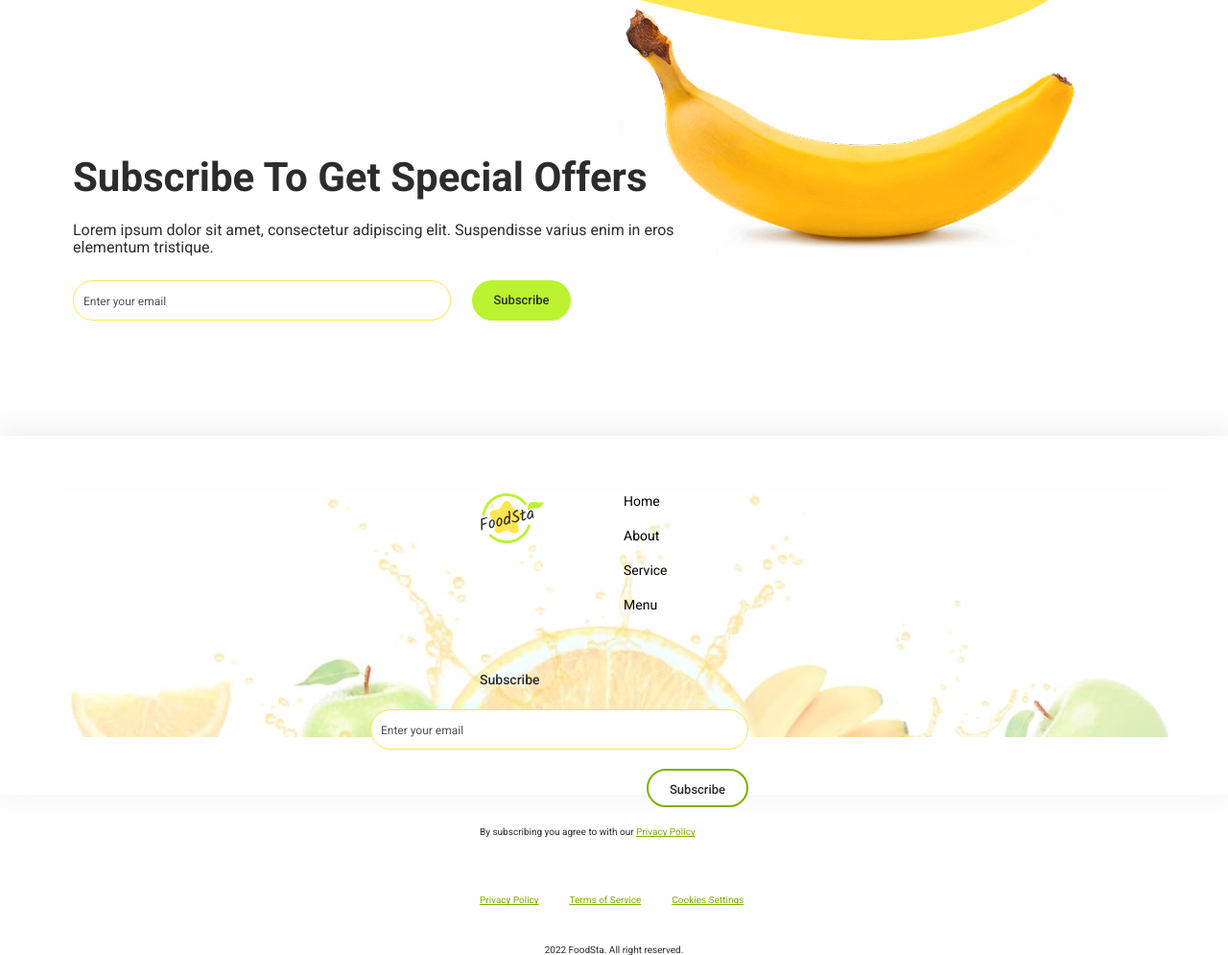
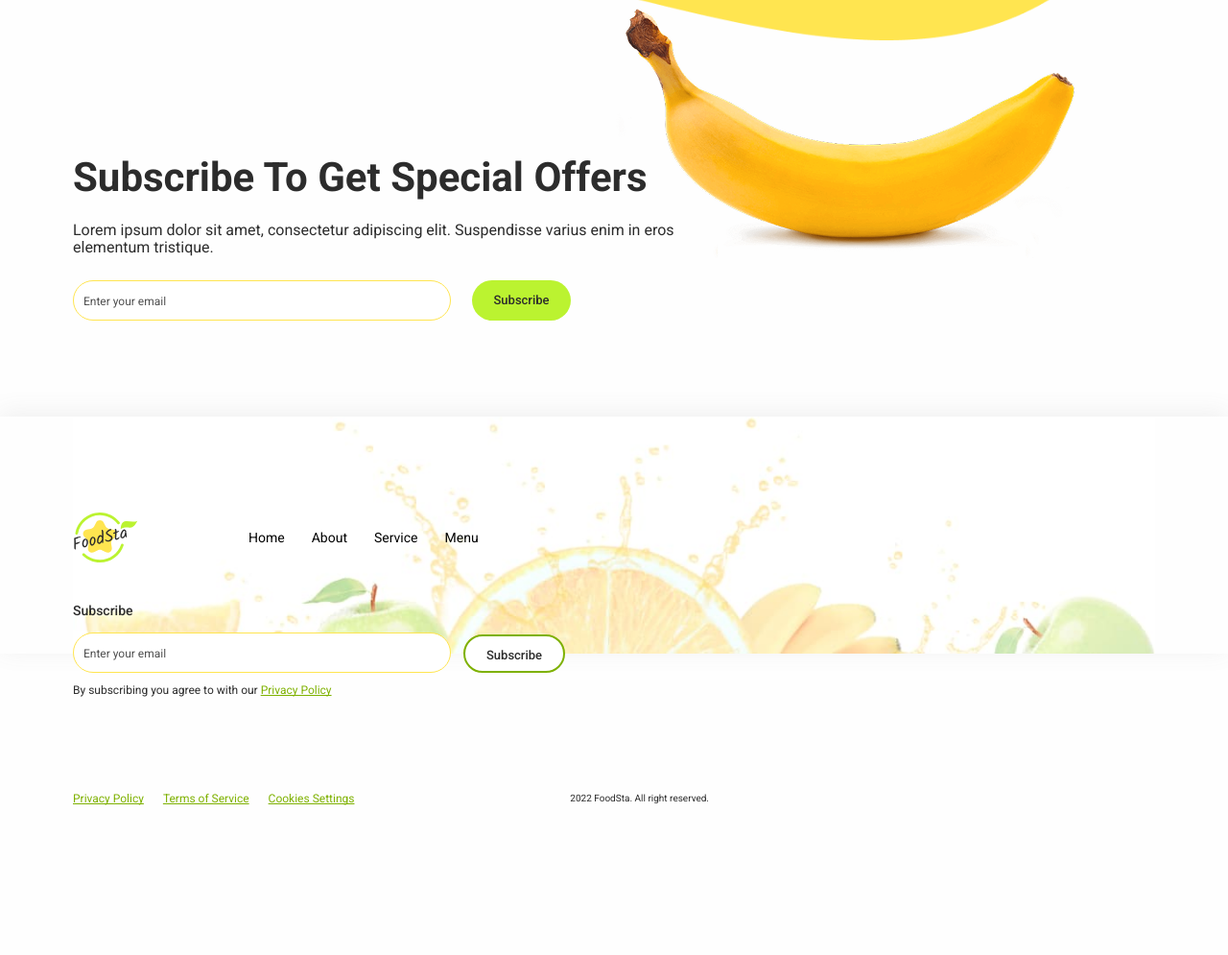
Before and after one commit to TaTiaNaM-stack/FoodStar, a plain HTML site: page index.html in a window 1280 px wide. Shown: the part 2696-3691 px from the top of the page at 96% size. After the commit the page ends 3576 px from the top, so only its background shows below. Drawn offline with nearby package versions, Linux system fonts and the light colour scheme.

Commit message:
footer tab

```diff
--- a/css/styles.css
+++ b/css/styles.css
@@ -1015,6 +1015,7 @@ header{
     border-radius: 30px;
     padding: 10px;
     margin-bottom: 20px;
+    outline: transparent;
 }
 
 .input::placeholder{
@@ -1099,7 +1100,6 @@ header{
 }
 
 .footer-container{
-    padding: 60px 0;
     display: flex;
     justify-content: center;
 }
@@ -1181,3 +1181,75 @@ header{
     margin-left: auto;
     margin-right: auto;
 }
+
+.footer-dwn{
+    display: flex;
+    flex-direction: column;
+    align-items: center;
+}
+
+@media screen and (min-width: 768px){
+
+    /*footer*/
+
+    .footer-container{
+        justify-content: left;
+    }
+
+    .footer-content{
+        max-width: 768px;
+        top: 100px;
+
+    }
+
+    .footer-up{
+        gap: 114px;
+        align-items: center;
+        margin-bottom: 40px;
+    }
+
+    .footer-nav{
+        flex-direction: row;
+        gap: 28px;
+        margin-bottom: 0;
+    }
+
+    .footer-subscribe{
+        margin-bottom: 12px;
+    }
+
+    .footer-info{
+        flex-direction: row;
+        gap: 13px;
+        margin-bottom: 12px;
+    }
+
+    .input{
+        margin-bottom: 0;
+    }
+
+    .form-a{
+        font-size: 12px;
+        margin-bottom: 100px;
+    }
+
+    .green-a{
+        font-size: 12px;
+    }
+
+    .green-nav{
+        gap: 20px;
+    }
+
+    .footer-dwn{
+        flex-direction: row;
+        justify-content: space-between;
+        align-items: normal;
+    }
+
+    .last-txt{
+        position: absolute;
+        right: -150px;
+    }
+
+}
--- a/index.html
+++ b/index.html
@@ -357,6 +357,7 @@
                     </form>
                     <p class="form-a">By subscribing you agree to with our <a class="green-a" href="#home">Privacy Policy</a></p>
                 </div>
+                <div class="footer-dwn">
                     <nav class="green-nav">
                         <a class="green-a" href="#home">Privacy Policy</a>
                         <a class="green-a" href="#made">Terms of Service</a>
@@ -365,5 +366,6 @@
                     <p class="last-txt">2022 FoodSta. All right reserved.</p>
                 </div>
             </div>
+        </div>
     </footer>
 </body>
```
Lines whose indentation alone changed are shown as unchanged.
